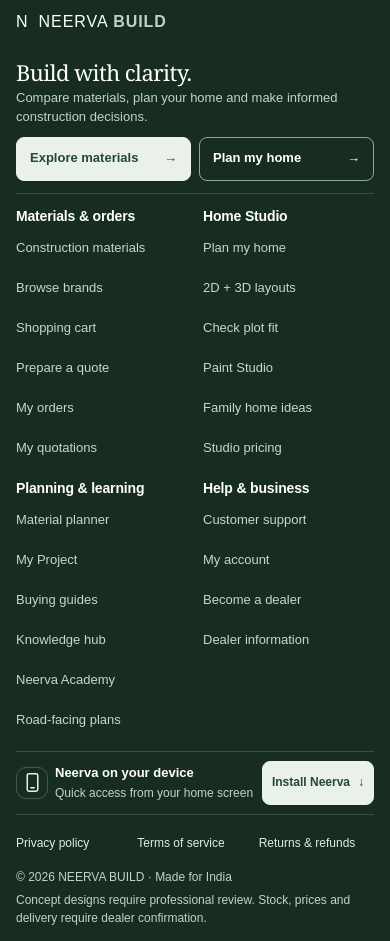
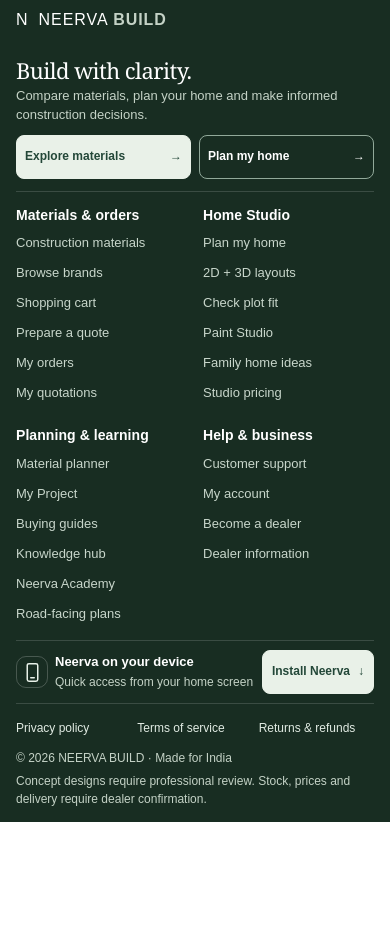
Before and after one commit to Neurolink-X/neerva-build, a Next.js app: page / in a window 390 px wide. Shown: the part 10060-11001 px from the top of the page. After the commit the page ends 10882 px from the top, so only its background shows below. Built offline with nearby package versions, Linux system fonts and the light colour scheme.

Commit message:
Unify footer spacing hierarchy and compact subordinate link rows

```diff
--- a/src/app/site-footer.css
+++ b/src/app/site-footer.css
@@ -1,84 +1,68 @@
-/* Single scoped layout: do not inherit legacy footer grid or last-column rules. */
-footer.unified-footer{display:block;box-sizing:border-box;width:100%;min-width:0;margin:0;padding:clamp(22px,3vw,36px) clamp(16px,4vw,56px) calc(18px + env(safe-area-inset-bottom,0px));background:#182d22;color:#e7efe7}
-.unified-footer-inner{width:100%;max-width:1280px;margin:0 auto}
-.unified-footer-intro{display:grid;grid-template-columns:minmax(0,1fr) auto;align-items:center;gap:16px;padding-bottom:20px;border-bottom:1px solid #ffffff26}
+/* Shared footer: one spacing scale, no legacy layout dependencies. */
+footer.unified-footer{
+ --footer-link-row:30px;--footer-heading-gap:4px;--footer-group-gap:20px;
+ display:block;box-sizing:border-box;width:100%;min-width:0;margin:0;
+ padding:clamp(20px,3vw,36px) clamp(16px,4vw,56px) calc(16px + env(safe-area-inset-bottom,0px));
+ background:#182d22;color:#e7efe7
+}
+footer.unified-footer .unified-footer-inner{display:block;width:100%;max-width:1280px;margin:0 auto;min-width:0}
+footer.unified-footer .unified-footer-intro{display:grid;grid-template-columns:minmax(0,1fr) auto;align-items:center;gap:16px;padding:0 0 18px;margin:0;min-height:0;border-bottom:1px solid #ffffff26}
 .unified-footer-identity{min-width:0}
 footer.unified-footer .brand{display:inline-flex;min-height:44px;color:#fff;font-size:16px;letter-spacing:.06em;gap:10px}
 footer.unified-footer .brand b{color:#c4d2c6}
-.unified-footer-intro h2{font:400 clamp(22px,3vw,28px)/1.2 Georgia,serif;color:#fff;margin:7px 0 5px}
-.unified-footer-intro p{font-size:14px;line-height:1.5;color:#c4d2c6;margin:0;max-width:58ch}
+footer.unified-footer .unified-footer-identity h2{font:400 clamp(22px,3vw,28px)/1.2 Georgia,serif;color:#fff;margin:5px 0 4px}
+footer.unified-footer .unified-footer-identity p{font-size:13px;line-height:1.45;color:#c4d2c6;margin:0;max-width:58ch}
 .unified-footer-actions{display:grid;grid-template-columns:repeat(2,minmax(0,1fr));gap:8px}
 footer.unified-footer .unified-footer-actions a{display:flex;align-items:center;justify-content:space-between;gap:8px;min-height:44px;padding:9px 13px;border:1px solid #91a99a;border-radius:8px;color:#fff;font-size:13px;font-weight:700;line-height:1.3}
 footer.unified-footer .unified-footer-actions a:first-child{background:#e9f1e8;color:#234738;border-color:#e9f1e8}
-.unified-footer-groups{display:grid;grid-template-columns:repeat(4,minmax(0,1fr));align-items:start;gap:clamp(14px,2.5vw,32px);padding:22px 0 16px}
-footer.unified-footer .unified-footer-groups nav{display:block;min-width:0;grid-column:auto;padding:0;margin:0;gap:0}
-footer.unified-footer .unified-footer-groups h3{font-size:14px;line-height:1.3;font-weight:700;color:#fff;margin:0 0 5px}
-footer.unified-footer .unified-footer-groups ul{list-style:none;display:grid;gap:0;margin:0;padding:0}
-footer.unified-footer .unified-footer-groups li{margin:0;padding:0;min-width:0}
+footer.unified-footer .unified-footer-groups{display:grid;grid-template-columns:repeat(4,minmax(0,1fr));align-items:start;gap:var(--footer-group-gap) clamp(14px,2.5vw,32px);padding:20px 0 16px;margin:0;min-height:0}
+footer.unified-footer .unified-footer-groups nav{display:block;min-width:0;min-height:0;grid-column:auto;align-self:start;padding:0;margin:0;gap:0}
+footer.unified-footer .unified-footer-groups h3{font:700 15px/1.3 Arial,Helvetica,sans-serif;letter-spacing:.005em;color:#fff;margin:0 0 var(--footer-heading-gap);padding:0}
+footer.unified-footer .unified-footer-groups ul{list-style:none;display:grid;grid-template-columns:minmax(0,1fr);grid-auto-rows:auto;align-content:start;gap:0;margin:0;padding:0}
+footer.unified-footer .unified-footer-groups li{margin:0;padding:0;min-width:0;min-height:0;font-size:13px;line-height:1.35}
 footer.unified-footer .unified-footer-groups li:empty{display:none}
-footer.unified-footer .unified-footer-groups a{display:flex;align-items:center;min-height:34px;padding:4px 0;font-size:13px;line-height:1.4;color:#c8d6cb;overflow-wrap:anywhere}
-footer.unified-footer .unified-footer-bottom{display:grid;grid-template-columns:minmax(0,1fr) auto;align-items:center;gap:8px 16px;border-top:1px solid #ffffff26;padding-top:10px}
-.unified-footer-legal{display:flex;flex-wrap:wrap;gap:0 18px}
-footer.unified-footer .unified-footer-legal a{display:inline-flex;align-items:center;min-height:36px;color:#e1ebe3;font-size:12px;line-height:1.4}
+footer.unified-footer .unified-footer-groups a{display:flex;align-items:center;justify-content:flex-start;text-align:left;min-height:var(--footer-link-row);padding:3px 0;margin:0;font-size:13px;line-height:1.35;color:#c8d6cb;overflow-wrap:anywhere}
+footer.unified-footer .unified-footer-app{display:flex;flex-wrap:wrap;align-items:center;justify-content:space-between;gap:10px;padding:10px 0;border-top:1px solid #ffffff26}
+.unified-footer-app-copy{display:flex;align-items:center;min-width:0;gap:10px}
+.unified-footer-app-icon{display:grid;place-items:center;flex:none;width:38px;height:38px;border:1px solid #ffffff35;border-radius:10px;color:#e8f1e9}
+.unified-footer-app-copy strong,.unified-footer-app-copy div>span{display:block}
+.unified-footer-app-copy strong{font-size:14px;font-weight:700;color:#fff;line-height:1.3}
+.unified-footer-app-copy div>span{font-size:12px;color:#c4d2c6;line-height:1.4;margin-top:3px}
+footer.unified-footer .unified-footer-app-link{display:inline-flex;align-items:center;justify-content:center;gap:8px;min-height:44px;padding:8px 12px;border:1px solid #89a595;border-radius:8px;color:#fff;font-size:13px;font-weight:700;text-align:center;line-height:1.3;flex:none}
+footer.unified-footer button.unified-footer-app-link{background:#e9f1e8;color:#234738;border-color:#e9f1e8;cursor:pointer}
+footer.unified-footer button.unified-footer-app-link:disabled{cursor:progress;opacity:.7}
+footer.unified-footer .unified-footer-install-feedback{flex:1 0 100%;margin:0;font-size:12px;line-height:1.5;color:#e1ebe3;padding:8px 10px;background:#ffffff0d;border-radius:6px}
+.unified-footer-install-feedback span{display:block;margin-top:3px}
+footer.unified-footer .unified-footer-bottom{display:grid;grid-template-columns:minmax(0,1fr) auto;align-items:center;gap:6px 16px;border-top:1px solid #ffffff26;padding-top:8px}
+footer.unified-footer .unified-footer-legal{display:flex;flex-wrap:wrap;gap:0 18px}
+footer.unified-footer .unified-footer-legal a{display:inline-flex;align-items:center;min-height:32px;color:#e1ebe3;font-size:12px;line-height:1.4}
 footer.unified-footer .unified-footer-bottom small{display:block;min-width:0;color:#c4d2c6;font-size:12px;line-height:1.5;margin:0;padding:0;border:0;grid-column:auto}
 footer.unified-footer .unified-footer-bottom .unified-footer-note{grid-column:1/-1}
 footer.unified-footer a:hover{text-decoration:underline;text-underline-offset:3px;color:#fff}
 footer.unified-footer .unified-footer-actions a:first-child:hover{color:#234738}
-footer.unified-footer a:focus-visible{outline:3px solid #e89a6c;outline-offset:2px;border-radius:3px}
-@media(max-width:900px){.unified-footer-intro{grid-template-columns:minmax(0,1fr)}.unified-footer-actions{width:min(100%,420px)}.unified-footer-groups{grid-template-columns:repeat(2,minmax(0,1fr));gap:18px 16px}footer.unified-footer .unified-footer-bottom{grid-template-columns:minmax(0,1fr)}}
-@media(max-width:650px){.unified-footer-groups{padding:18px 0 14px;gap:16px 12px}footer.unified-footer .unified-footer-groups a{min-height:44px;font-size:13px}footer.unified-footer .unified-footer-legal a{min-height:44px}.unified-footer-intro{padding-bottom:16px}.unified-footer-legal{gap:0 12px}}
-@media(max-width:360px){footer.unified-footer{padding-inline:14px}.unified-footer-actions a{font-size:12px}.unified-footer-groups{column-gap:10px}footer.unified-footer .unified-footer-groups h3{font-size:13px}}
-@media print{footer.unified-footer{display:none!important}}
-
-/* Compact content flow on narrow screens; no fixed height or hidden content. */
-footer.unified-footer .unified-footer-inner{display:block}
-footer.unified-footer .unified-footer-intro{margin:0;min-height:0}
-footer.unified-footer .unified-footer-identity p{margin:0;font-size:13px;line-height:1.45}
-footer.unified-footer .unified-footer-identity h2{margin:5px 0 4px;font-size:24px;line-height:1.2}
-footer.unified-footer .unified-footer-groups{margin:0;min-height:0}
-footer.unified-footer .unified-footer-groups ul{grid-auto-rows:auto;align-content:start}
-footer.unified-footer .unified-footer-groups nav{align-self:start;min-height:0}
+footer.unified-footer :is(a,button):focus-visible{outline:3px solid #e89a6c;outline-offset:2px;border-radius:3px}
+@media(max-width:900px){
+ footer.unified-footer .unified-footer-intro{grid-template-columns:minmax(0,1fr)}
+ .unified-footer-actions{width:min(100%,420px)}
+ footer.unified-footer .unified-footer-groups{grid-template-columns:repeat(2,minmax(0,1fr));column-gap:16px}
+ footer.unified-footer .unified-footer-bottom{grid-template-columns:minmax(0,1fr)}
+}
 @media(max-width:650px){
- footer.unified-footer{padding-top:18px;padding-bottom:calc(14px + env(safe-area-inset-bottom,0px))}
+ footer.unified-footer{--footer-group-gap:18px;padding-top:16px;padding-bottom:calc(14px + env(safe-area-inset-bottom,0px))}
  footer.unified-footer .unified-footer-intro{gap:10px;padding-bottom:12px}
- footer.unified-footer .unified-footer-groups{padding:14px 0 12px;row-gap:12px}
- footer.unified-footer .unified-footer-bottom{padding-top:8px;gap:5px}
- footer.unified-footer .unified-footer-legal{display:grid;grid-template-columns:repeat(3,minmax(0,1fr));gap:6px}
- footer.unified-footer .unified-footer-legal a{font-size:12px;overflow-wrap:anywhere}
-}
-
-/* Compact editorial hierarchy: groups remain accessible, with a separate app utility. */
-footer.unified-footer .unified-footer-groups h3{font-size:15px;letter-spacing:-.012em;line-height:1.25;margin:0 0 6px}
-footer.unified-footer .unified-footer-groups li{line-height:1.3;font-size:13px}
-footer.unified-footer .unified-footer-groups a{line-height:1.3;padding:3px 0}
-footer.unified-footer .unified-footer-app{display:flex;align-items:center;justify-content:space-between;gap:12px;padding:12px 0;border-top:1px solid #ffffff26}
-.unified-footer-app-copy{display:flex;align-items:center;min-width:0;gap:10px}
-.unified-footer-app-icon{display:grid;place-items:center;flex:none;width:38px;height:38px;border:1px solid #ffffff35;border-radius:10px;color:#e8f1e9}
-.unified-footer-app-copy strong,.unified-footer-app-copy div>span{display:block}
-.unified-footer-app-copy strong{font-size:14px;font-weight:700;color:#fff;line-height:1.35}
-.unified-footer-app-copy div>span{font-size:12px;color:#c4d2c6;line-height:1.4;margin-top:3px}
-footer.unified-footer .unified-footer-app-link{display:inline-flex;align-items:center;justify-content:center;gap:8px;min-height:44px;padding:8px 12px;border:1px solid #89a595;border-radius:8px;color:#fff;font-size:13px;font-weight:700;text-align:center;line-height:1.3;flex:none}
-@media(max-width:650px){
- footer.unified-footer .unified-footer-groups{row-gap:10px;column-gap:16px;padding-block:14px 10px}
- footer.unified-footer .unified-footer-groups h3{font-size:14px;margin-bottom:3px}
- footer.unified-footer .unified-footer-groups a{min-height:44px;font-size:13px}
+ footer.unified-footer .unified-footer-identity h2{font-size:22px}
+ footer.unified-footer .unified-footer-groups{padding:14px 0 12px}
+ footer.unified-footer .unified-footer-groups h3{font-size:14px}
+ footer.unified-footer .unified-footer-actions a{padding-inline:8px;font-size:12px}
  footer.unified-footer .unified-footer-app{gap:8px;padding-block:9px}
- .unified-footer-app-icon{width:32px;height:32px}.unified-footer-app-copy{gap:7px}
+ .unified-footer-app-icon{width:32px;height:32px}
+ footer.unified-footer .unified-footer-app-copy{flex:1;min-width:0;gap:7px}
  .unified-footer-app-copy strong{font-size:13px}
  footer.unified-footer .unified-footer-app-link{padding-inline:9px;font-size:12px;max-width:47%;white-space:normal}
+ footer.unified-footer .unified-footer-bottom{gap:5px}
+ footer.unified-footer .unified-footer-legal{display:grid;grid-template-columns:repeat(3,minmax(0,1fr));gap:6px}
+ footer.unified-footer .unified-footer-legal a{overflow-wrap:anywhere}
 }
-@media(max-width:340px){footer.unified-footer .unified-footer-app{flex-wrap:wrap}footer.unified-footer .unified-footer-app-link{max-width:100%;width:100%}}
-
-/* Density budget: compact navigation rows, with full-size primary/app actions. */
-footer.unified-footer .unified-footer-groups ul{grid-template-columns:minmax(0,1fr)}
-footer.unified-footer .unified-footer-groups a{justify-content:flex-start;text-align:left}
-@media(max-width:650px){footer.unified-footer .unified-footer-groups a{min-height:40px}footer.unified-footer .unified-footer-legal a{min-height:40px}footer.unified-footer .unified-footer-actions a,footer.unified-footer .unified-footer-app-link{min-height:44px}footer.unified-footer .unified-footer-groups{row-gap:12px}footer.unified-footer .unified-footer-identity h2{font-size:22px}}
-
-/* Native install action stays on the current page; fallback guidance is inline. */
-footer.unified-footer .unified-footer-app{flex-wrap:wrap}
-footer.unified-footer button.unified-footer-app-link{background:#e9f1e8;color:#234738;border-color:#e9f1e8;cursor:pointer}
-footer.unified-footer button.unified-footer-app-link:disabled{cursor:progress;opacity:.7}
-footer.unified-footer button.unified-footer-app-link:focus-visible{outline:3px solid #e89a6c;outline-offset:2px}
-footer.unified-footer .unified-footer-install-feedback{flex:1 0 100%;margin:0;font-size:12px;line-height:1.5;color:#e1ebe3;padding:8px 10px;background:#ffffff0d;border-radius:6px}
-.unified-footer-install-feedback span{display:block;margin-top:3px}
-@media(max-width:650px){footer.unified-footer .unified-footer-app-copy{flex:1;min-width:0}}
+@media(max-width:360px){footer.unified-footer{padding-inline:14px}footer.unified-footer .unified-footer-groups{column-gap:10px}}
+@media(max-width:340px){footer.unified-footer .unified-footer-app-copy{flex-basis:100%}footer.unified-footer .unified-footer-app-link{max-width:100%;width:100%}}
+@media print{footer.unified-footer{display:none!important}}
```
Also changed, not shown: 1 other file (tests, documents, lock files or other folders).
